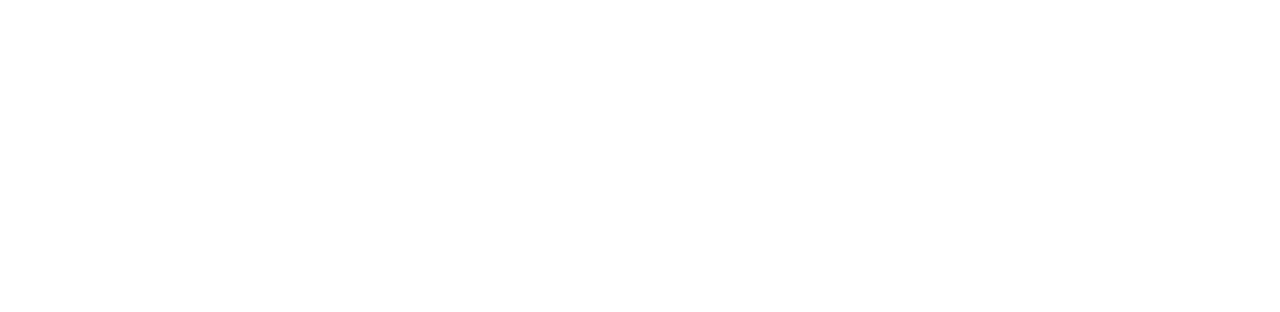
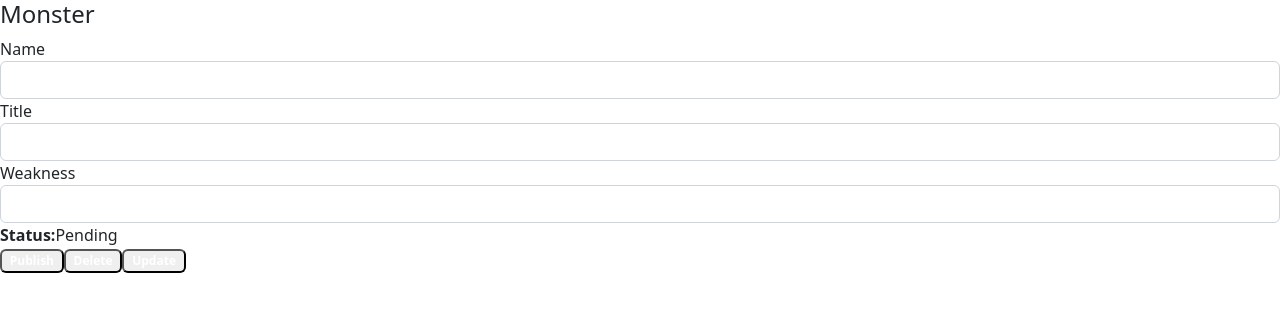
Before and after one commit to JuanAlbertoTrujilloCarballo/ProyectoIndividual, a React (Create React App) app in the folder frontend/: page /monsters/1 in a window 1280 px wide. Before the commit this address had no page. Shown: the top 312 px of the page. Built offline with nearby package versions, Linux system fonts and the light colour scheme; no server answers.

Commit message:
third commit
funciona el delete individual, el put edita datos pero los pone null, el remove all sigue sin funcionar

```diff
--- a/frontend/src/App.js
+++ b/frontend/src/App.js
@@ -13,6 +13,7 @@
 import Home from "./pages/Home/home";
 import List from "./pages/List/list";
 import Add from "./pages/Add/add";
+import Monster from "./components/Monster/monster"
 
 function App() {
   return (
@@ -25,6 +26,7 @@
         <Route path="/home" element={<Home />} />
         <Route path="/list" element={<List />} />
         <Route path="/add" element={<Add />} />
+        <Route path="/monsters/:id" element={<Monster/>} />
       </Routes>
     </Router>
   );
--- a/frontend/src/components/ListComp/listComp.js
+++ b/frontend/src/components/ListComp/listComp.js
@@ -6,15 +6,15 @@
   const [monsters, setMonsters] = useState([]);
   const [currentMonster, setCurrentMonster] = useState(null);
   const [currentIndex, setCurrentIndex] = useState(-1);
-  const [searchTitle, setSearchTitle] = useState("");
+  const [searchName, setSearchName] = useState("");
 
   useEffect(() => {
     retrieveMonsters();
   }, []);
 
-  const onChangeSearchTitle = e => {
-    const searchTitle = e.target.value;
-    setSearchTitle(searchTitle);
+  const onChangeSearchName = e => {
+    const searchName = e.target.value;
+    setSearchName(searchName);
   };
 
   const retrieveMonsters = () => {
@@ -50,8 +50,8 @@
       });
   };
 
-  const findByTitle = () => {
-    MonsterDataService.findByTitle(searchTitle)
+  const findByName = () => {
+    MonsterDataService.findByName(searchName)
       .then(response => {
         setMonsters(response.data);
         console.log(response.data);
@@ -69,15 +69,15 @@
           <input
             type="text"
             className="form-control"
-            placeholder="Search by title"
-            value={searchTitle}
-            onChange={onChangeSearchTitle}
+            placeholder="Search by name"
+            value={searchName}
+            onChange={onChangeSearchName}
           />
           <div className="input-group-append">
             <button
               className="btn btn-outline-secondary"
               type="button"
-              onClick={findByTitle}
+              onClick={findByName}
             >
               Search
             </button>
--- /dev/null
+++ b/frontend/src/components/Monster/monster.js
@@ -0,0 +1,171 @@
+import React, { useState, useEffect } from "react";
+import { useParams, useNavigate } from 'react-router-dom';
+import MonsterDataService from "../../service/dbService";
+
+const Monster = props => {
+  const { id } = useParams();
+  let navigate = useNavigate();
+
+  const initialMonsterState = {
+    id: null,
+    name: "",
+    title: "",
+    weakness: "",
+    url: "",
+  };
+  const [currentMonster, setCurrentMonster] = useState(initialMonsterState);
+  const [message, setMessage] = useState("");
+
+  const getMonster = id => {
+    MonsterDataService.get(id)
+      .then(response => {
+        setCurrentMonster(response.data);
+        console.log(response.data);
+      })
+      .catch(e => {
+        console.log(e);
+      });
+  };
+
+  useEffect(() => {
+    if (id)
+      getMonster(id);
+  }, [id]);
+
+  const handleInputChange = event => {
+    const { name, value } = event.target;
+    setCurrentMonster({ ...currentMonster, [name]: value });
+  };
+
+  const updatePublished = status => {
+    var data = {
+      id: currentMonster.id,
+      name: currentMonster.name,
+      title: currentMonster.title,
+      weakness: currentMonster.weakness,
+      url: currentMonster.url,
+    };
+
+    MonsterDataService.update(currentMonster.id, data)
+      .then(response => {
+        setCurrentMonster({ ...currentMonster, url: status });
+        console.log(response.data);
+      })
+      .catch(e => {
+        console.log(e);
+      });
+  };
+
+  const updateMonster = () => {
+    MonsterDataService.update(currentMonster.id, currentMonster)
+      .then(response => {
+        console.log(response.data);
+        setMessage("The monster was updated successfully!");
+        navigate("/list");
+      })
+      .catch(e => {
+        console.log(e);
+      });
+  };
+
+  const deleteMonster = () => {
+    MonsterDataService.remove(currentMonster.id)
+      .then(response => {
+        console.log(response.data);
+        navigate("/list");
+      })
+      .catch(e => {
+        console.log(e);
+      });
+  };
+
+  return (
+
+    <div>
+      {currentMonster ? (
+        <div className="edit-form">
+          <h4>Monster</h4>
+          <form>
+          <div className="form-group">
+              <label htmlFor="name">Name</label>
+              <input
+                type="text"
+                className="form-control"
+                id="name"
+                name="name"
+                value={currentMonster.name}
+                onChange={handleInputChange}
+              />
+            </div>
+            <div className="form-group">
+              <label htmlFor="title">Title</label>
+              <input
+                type="text"
+                className="form-control"
+                id="title"
+                name="title"
+                value={currentMonster.title}
+                onChange={handleInputChange}
+              />
+            </div>
+            <div className="form-group">
+              <label htmlFor="weakness">Weakness</label>
+              <input
+                type="text"
+                className="form-control"
+                id="weakness"
+                name="weakness"
+                value={currentMonster.weakness}
+                onChange={handleInputChange}
+              />
+            </div>
+
+            <div className="form-group">
+              <label>
+                <strong>Status:</strong>
+              </label>
+              {currentMonster.url ? "Published" : "Pending"}
+            </div>
+          </form>
+
+          {currentMonster.url ? (
+            <button
+              className="badge badge-primary mr-2"
+              onClick={() => updatePublished(false)}
+            >
+              UnPublish
+            </button>
+          ) : (
+            <button
+              className="badge badge-primary mr-2"
+              onClick={() => updatePublished(true)}
+            >
+              Publish
+            </button>
+          )}
+
+          <button className="badge badge-danger mr-2" onClick={deleteMonster}>
+            Delete
+          </button>
+
+          <button
+            type="submit"
+            className="badge badge-success"
+            onClick={updateMonster}
+          >
+            Update
+          </button>
+          <p>{message}</p>
+        </div>
+      ) : (
+        <div>
+          <br />
+          <p>Please click on a Monster...</p>
+        </div>
+      )}
+    </div>
+
+  );
+};
+
+export default Monster;
```
